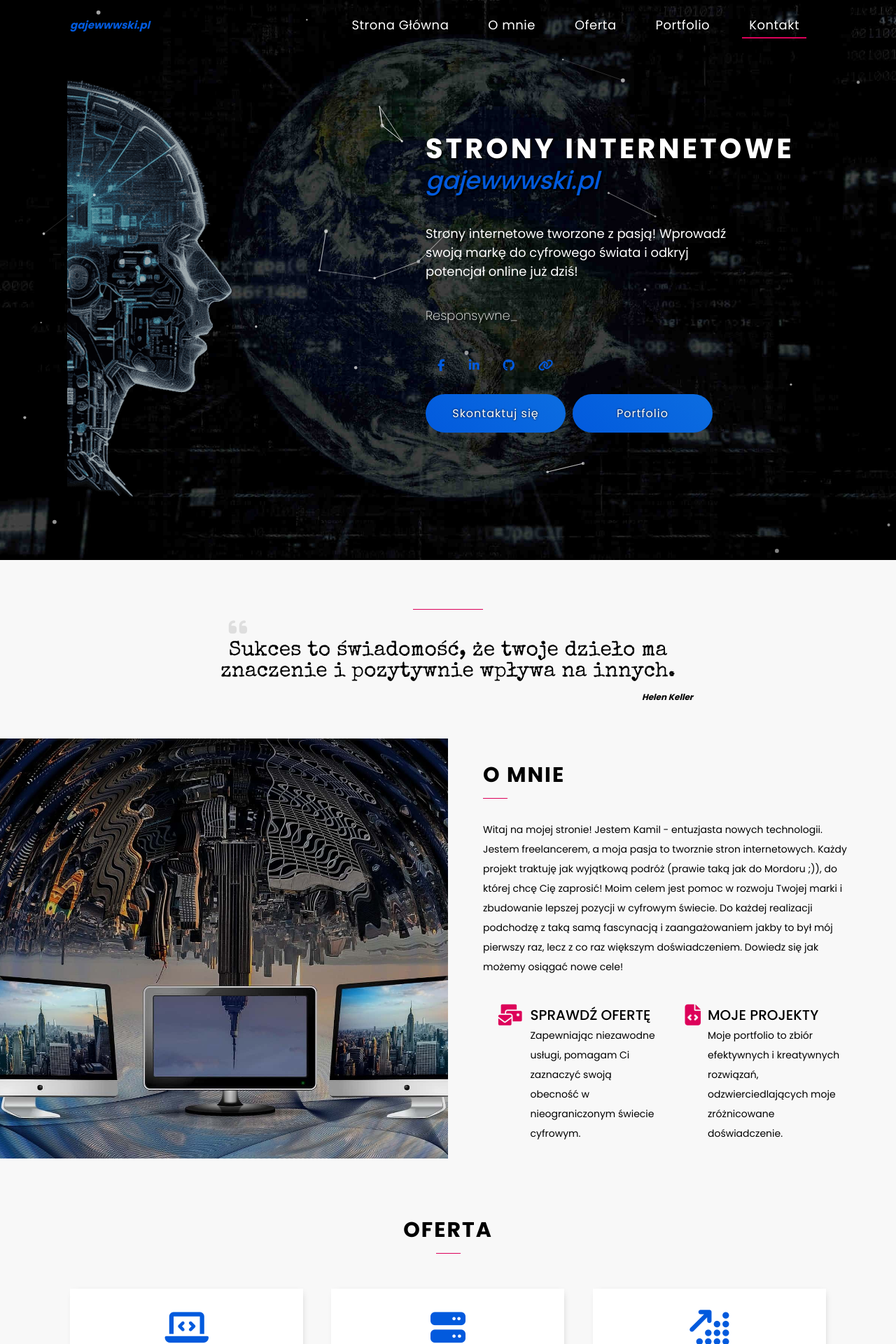
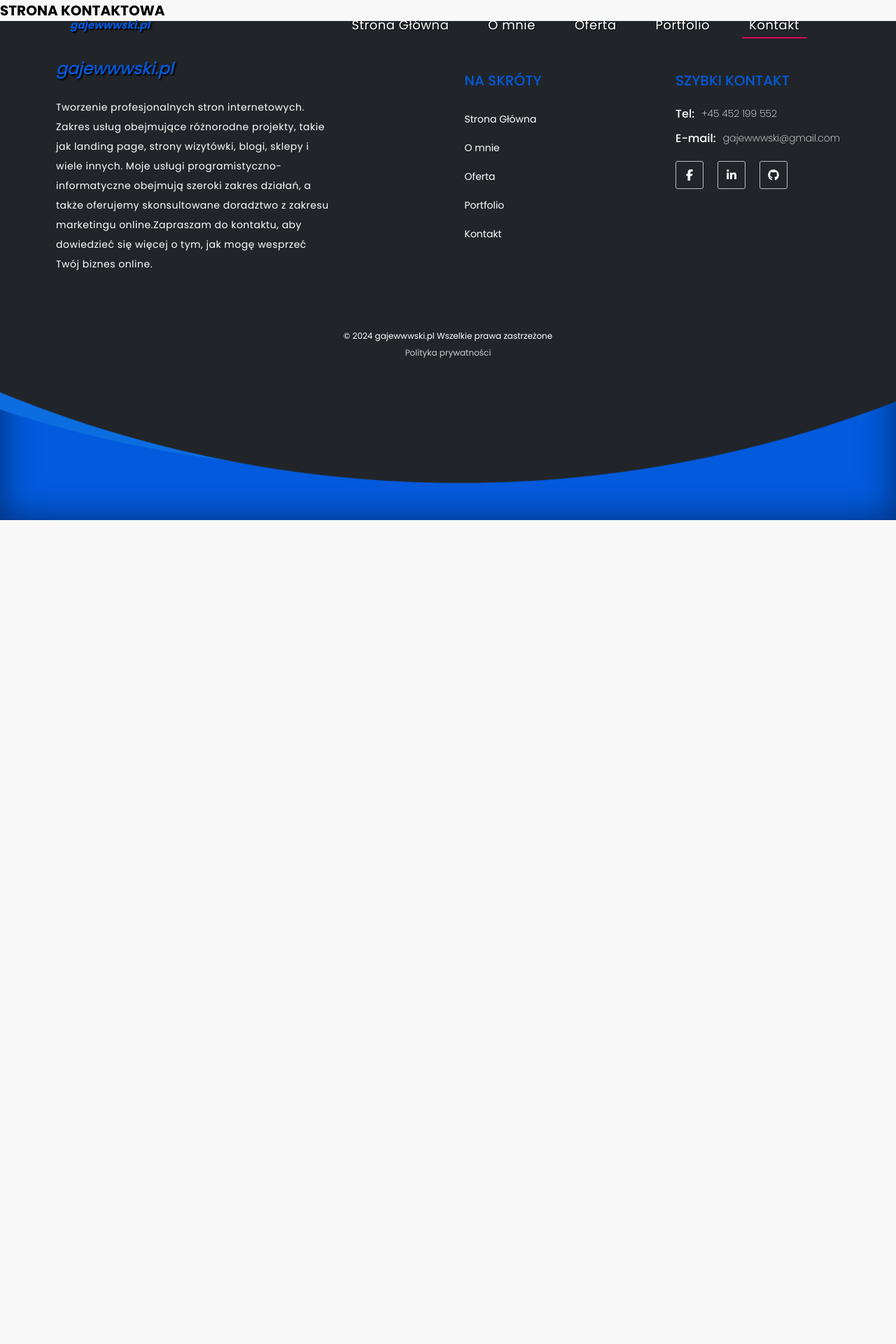
Before and after one commit to kwaq102/gajewwwski, a React (Create React App) app: page /kontakt in a window 1280 px wide. Shown: the top 1920 px of the page at 70% size. After the commit the page ends 800 px from the top, so only its background shows below. Built offline with nearby package versions, Linux system fonts and the light colour scheme.

Commit message:
added subpages in website

```diff
--- a/src/App.tsx
+++ b/src/App.tsx
@@ -1,31 +1,27 @@
-import About from "./layout/About";
-import CallToAction from "./layout/CallToAction";
-import Contact from "./layout/Contact";
+import React from "react";
+import { Route, Routes } from "react-router-dom";
+import Navigation from "./layout/Navigation";
+import AboutPage from "./pages/AboutPage";
+import HomePage from "./pages/HomePage";
 import Footer from "./layout/Footer";
-import Header from "./layout/Header";
-import Motto from "./layout/Motto";
-import MyAdvantages from "./layout/MyAdvantages";
-import MyAdvantagesFooter from "./layout/MyAdvantagesFooter";
-import Navigation from "./layout/Navigation";
-import Offer from "./layout/Offer";
-import Portfolio from "./layout/Portfolio";
+import OfferPage from "./pages/OfferPage";
+import ContactPage from "./pages/ContactPage";
+import PortfolioPage from "./pages/PortfolioPage";
+import ErrorPage from "./pages/ErrorPage";
 
 function App() {
 	return (
 		<>
 			<Navigation />
-			<Header />
-			<main className="main">
-				<Motto />
-				<About />
-				<Offer />
-				<MyAdvantages />
-				<MyAdvantagesFooter />
-				<Portfolio />
-				<CallToAction />
-				<Contact />
-				<Footer />
-			</main>
+			<Routes>
+				<Route path="/" element={<HomePage />} />
+				<Route path="/o-mnie" element={<AboutPage />} />
+				<Route path="/oferta" element={<OfferPage />} />
+				<Route path="/portfolio" element={<PortfolioPage />} />
+				<Route path="/kontakt" element={<ContactPage />} />
+				<Route path="*" element={<ErrorPage />} />
+			</Routes>
+			<Footer />
 		</>
 	);
 }
--- /dev/null
+++ b/src/pages/AboutPage.tsx
@@ -0,0 +1,9 @@
+const AboutPage = () => {
+	return (
+		<div className="AboutPage page">
+			<h1>Podstrona / Strona o mnie</h1>
+		</div>
+	);
+};
+
+export default AboutPage;
--- /dev/null
+++ b/src/pages/ContactPage.tsx
@@ -0,0 +1,9 @@
+const ContactPage = () => {
+	return (
+		<div className="ContactPage page">
+			<h1>STRONA KONTAKTOWA</h1>
+		</div>
+	);
+};
+
+export default ContactPage;
--- /dev/null
+++ b/src/pages/ErrorPage.tsx
@@ -0,0 +1,9 @@
+const ErrorPage = () => {
+	return (
+		<div className="ErrorPage page">
+			<h1>BŁĄD NIE MA TAKIEJ STRONY!!</h1>
+		</div>
+	);
+};
+
+export default ErrorPage;
--- /dev/null
+++ b/src/pages/HomePage.tsx
@@ -0,0 +1,29 @@
+import React from "react";
+
+import Header from "../layout/Header";
+import About from "../layout/About";
+import CallToAction from "../layout/CallToAction";
+import Contact from "../layout/Contact";
+import Motto from "../layout/Motto";
+import MyAdvantages from "../layout/MyAdvantages";
+import MyAdvantagesFooter from "../layout/MyAdvantagesFooter";
+import Offer from "../layout/Offer";
+import Portfolio from "../layout/Portfolio";
+
+const HomePage = () => {
+	return (
+		<main className="main">
+			<Header />
+			<Motto />
+			<About />
+			<Offer />
+			<MyAdvantages />
+			<MyAdvantagesFooter />
+			<Portfolio />
+			<CallToAction />
+			<Contact />
+		</main>
+	);
+};
+
+export default HomePage;
--- /dev/null
+++ b/src/pages/OfferPage.tsx
@@ -0,0 +1,9 @@
+const OfferPage = () => {
+	return (
+		<div className="OfferPage page">
+			<h1>OFERTA</h1>
+		</div>
+	);
+};
+
+export default OfferPage;
--- /dev/null
+++ b/src/pages/PortfolioPage.tsx
@@ -0,0 +1,9 @@
+const PortfolioPage = () => {
+	return (
+		<div className="PortfolioPage page">
+			<h1>Stgrona z projektami</h1>
+		</div>
+	);
+};
+
+export default PortfolioPage;
```
